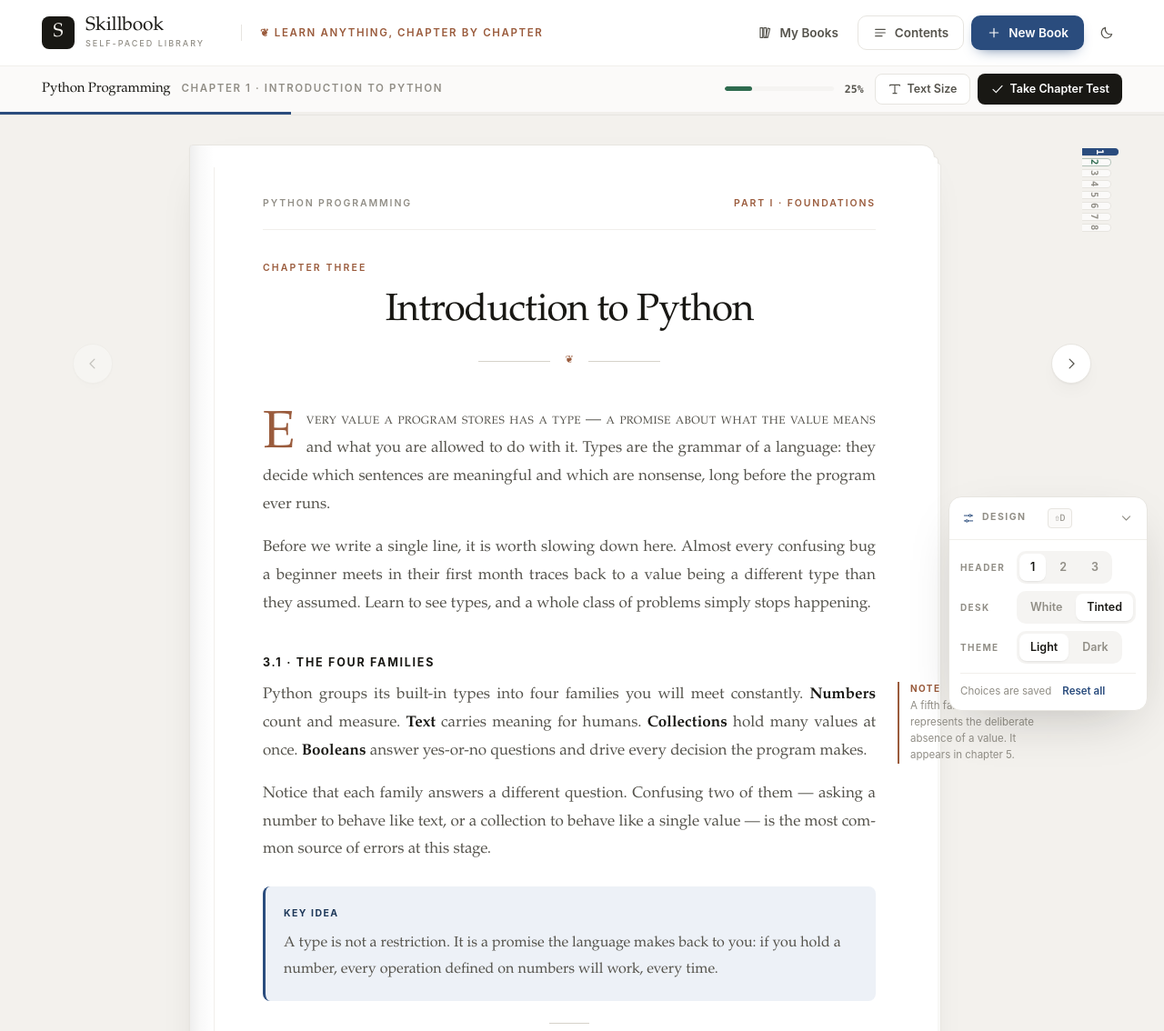
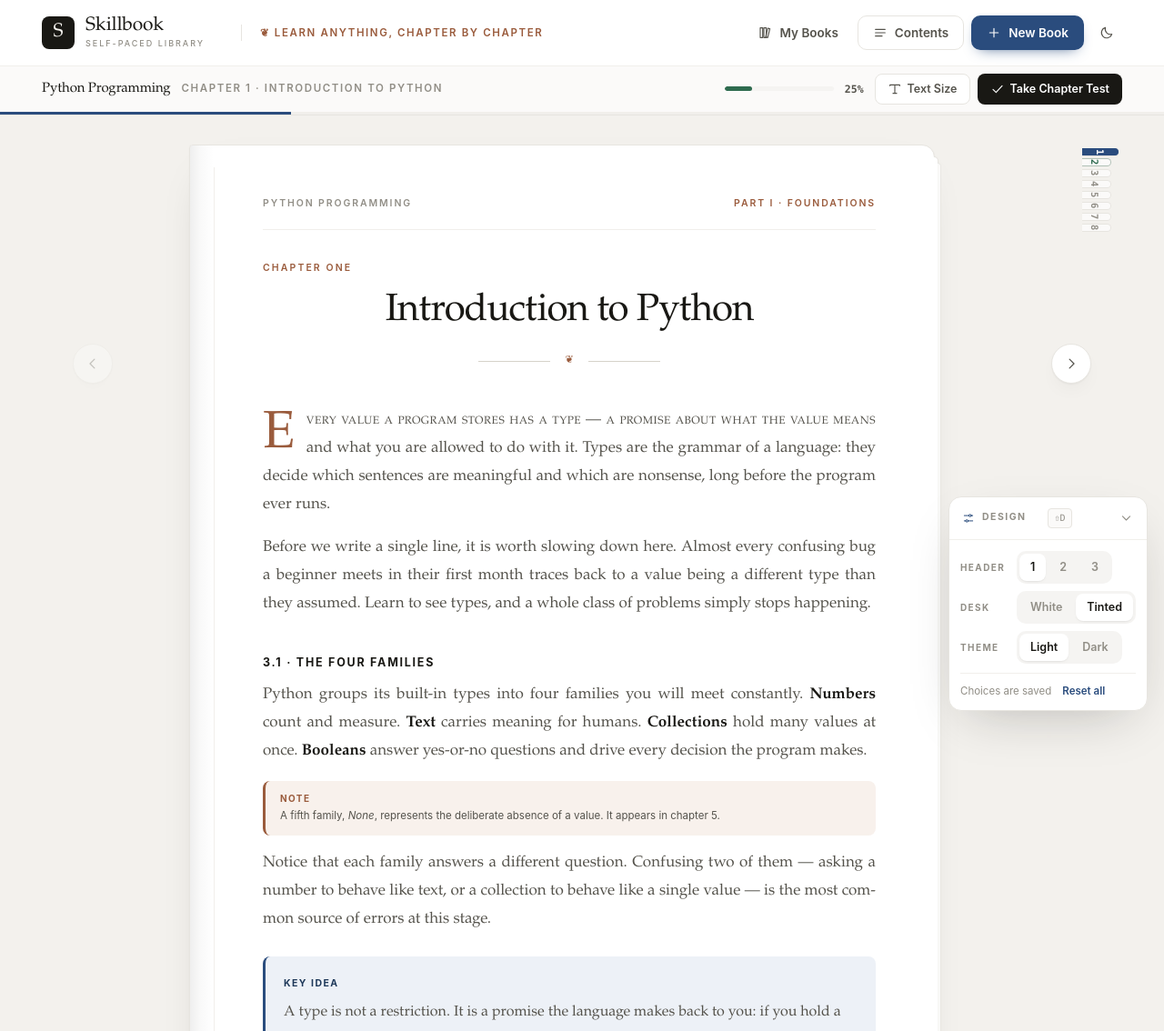
Before and after one commit to sajanTomar/skillbook, a website: page reader.html in a window 1280 px wide. Shown: the top 1134 px of the page at 91% size. Drawn offline with Linux system fonts and the light colour scheme.

Commit message:
fix: dynamically bind paper running-head and render margin-notes inline to avoid UI overflow

```diff
--- a/css/book.css
+++ b/css/book.css
@@ -202,19 +202,20 @@
 .pullquote::before{ top: calc(var(--sp-4) * -1); }
 .pullquote::after{ bottom: calc(var(--sp-4) * -1); }
 
-/* A note in the outer margin, exactly where a textbook puts one. */
+/* A note inside the book sheet */
 .has-note{ position: relative; }
 .margin-note{
-  position: absolute;
-  left: calc(100% + var(--sp-6));
-  top: 0;
-  width: 150px;
-  padding-left: var(--sp-3);
-  border-left: 2px solid var(--clay);
+  margin: var(--sp-4) 0;
+  padding: var(--sp-3) var(--sp-4);
+  border-left: 3px solid var(--clay);
+  background: var(--clay-surface);
+  border-radius: var(--r-sm);
   font-family: var(--font-sans);
   font-size: var(--fs-xs);
   line-height: 1.55;
-  color: var(--ink-3);
+  color: var(--ink-2);
+  width: auto;
+  position: static;
 }
 .margin-note b{
   display: block;
@@ -224,6 +225,21 @@
   letter-spacing: var(--ls-caps);
   text-transform: uppercase;
   color: var(--clay);
+}
+
+@media (min-width: 1400px){
+  .margin-note{
+    position: absolute;
+    left: calc(100% + var(--sp-5));
+    top: 0;
+    width: 160px;
+    margin: 0;
+    padding: 0 0 0 var(--sp-3);
+    border-left: 2px solid var(--clay);
+    background: transparent;
+    border-radius: 0;
+    color: var(--ink-3);
+  }
 }
 
 
--- a/js/reader.js
+++ b/js/reader.js
@@ -75,6 +75,8 @@ Skillbook.reader = (() => {
   /* ------------------------------------------------------------------
      Chapter navigation
      ------------------------------------------------------------------ */
+  const NUMBER_WORDS = ['One', 'Two', 'Three', 'Four', 'Five', 'Six', 'Seven', 'Eight', 'Nine', 'Ten'];
+
   function goToChapter(n) {
     if (n < 1 || n > activeBook.chapters.length) return;
     current = n;
@@ -87,6 +89,13 @@ Skillbook.reader = (() => {
     document.querySelectorAll('[data-bind="chapter-of"]')
       .forEach(el => { el.textContent = `· Ch. ${n} of ${activeBook.chapters.length}`; });
 
+    // Update sheet kicker (Chapter One, Chapter Two...)
+    const numWord = NUMBER_WORDS[n - 1] || n;
+    document.querySelectorAll('.chapter__no')
+      .forEach(el => { el.textContent = `Chapter ${numWord}`; });
+
+    document.title = `${chapter.title} — ${activeBook.title} · Skillbook`;
+
     syncRail();
     syncProgress();
     syncTurnButtons();
@@ -98,6 +107,13 @@ Skillbook.reader = (() => {
     document.querySelectorAll('.hdr2__value').forEach(el => {
       el.innerHTML = `${activeBook.title} <small data-bind="chapter-of">· Ch. ${current} of ${activeBook.chapters.length}</small>`;
     });
+
+    // Update sheet running head at top of paper page
+    const runningTitle = document.querySelector('.running-head > span:first-child');
+    if (runningTitle) runningTitle.textContent = activeBook.title;
+
+    const runningPart = document.querySelector('.running-head__part');
+    if (runningPart) runningPart.textContent = activeBook.part || 'Self-Paced Library';
 
     const rail = document.querySelector('.rail');
     if (rail) {
```
